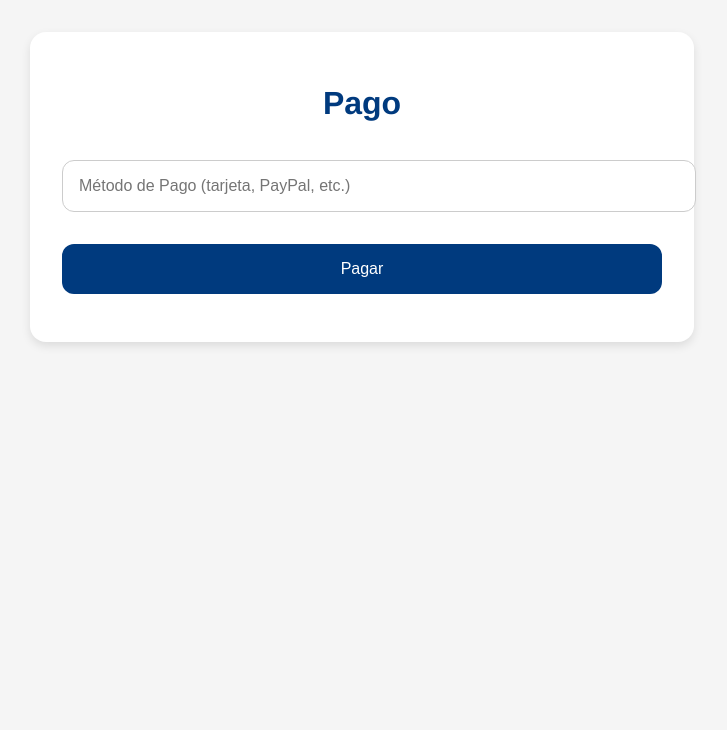
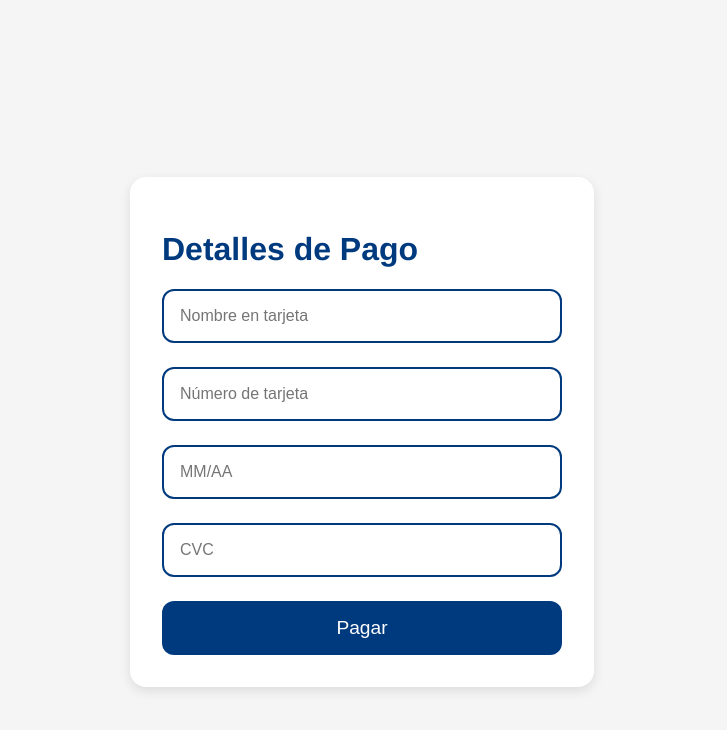
Before and after one commit to dandradeTHELOT/giftshopTHELOT, a plain HTML site: page form-pago.html in a window 1280 px wide. Shown: the whole page, without its empty margins (278-1005 px from the left). Drawn offline with Linux system fonts and the light colour scheme.

Commit message:
Update form-pago.html

```diff
--- a/form-pago.html
+++ b/form-pago.html
@@ -10,34 +10,41 @@
       background: #f5f5f5;
       margin: 0;
       padding: 2rem;
-      color: #333;
+      display: flex;
+      flex-direction: column;
+      align-items: center;
+      justify-content: center;
+      min-height: 100vh;
+      color: #003A7E;
     }
     .container {
-      max-width: 600px;
-      margin: auto;
       background: #fff;
       padding: 2rem;
       border-radius: 16px;
-      box-shadow: 0px 4px 10px rgba(0, 0, 0, 0.1);
+      box-shadow: 0px 4px 12px rgba(0, 0, 0, 0.1);
+      max-width: 400px;
+      width: 100%;
     }
-    h1 {
-      text-align: center;
-      color: #003A7E;
+    form {
+      display: flex;
+      flex-direction: column;
+      gap: 1.5rem;
     }
-    input, button {
-      width: 100%;
+    input {
       padding: 1rem;
-      margin: 1rem 0;
       font-size: 1rem;
+      border: 2px solid #003A7E;
       border-radius: 12px;
-      border: 1px solid #ccc;
     }
     button {
       background-color: #003A7E;
       color: white;
       border: none;
+      padding: 1rem;
+      font-size: 1.2rem;
+      border-radius: 12px;
       cursor: pointer;
-      transition: background 0.3s;
+      transition: background-color 0.3s;
     }
     button:hover {
       background-color: #3D93F7;
@@ -47,45 +54,22 @@
 <body>
 
 <div class="container">
-  <h1>Pago</h1>
-
-  <input type="text" id="paymentMethod" placeholder="Método de Pago (tarjeta, PayPal, etc.)" required>
-
-  <button onclick="submitOrder()">Pagar</button>
+  <h1>Detalles de Pago</h1>
+  <form id="pagoForm">
+    <input type="text" placeholder="Nombre en tarjeta" required>
+    <input type="text" placeholder="Número de tarjeta" required>
+    <input type="text" placeholder="MM/AA" required>
+    <input type="text" placeholder="CVC" required>
+    <button type="submit">Pagar</button>
+  </form>
 </div>
 
 <script>
-  function submitOrder() {
-    const data = {
-      quantity: localStorage.getItem('quantity'),
-      name: localStorage.getItem('name'),
-      phone: localStorage.getItem('phone'),
-      email: localStorage.getItem('email'),
-      loyalty: localStorage.getItem('loyalty'),
-      paymentMethod: document.getElementById('paymentMethod').value
-    };
-
-    fetch('https://hook.us2.make.com/j4shhdd1b8axa0ycwq857159hga53tla', {
-      method: 'POST',
-      headers: {
-        'Content-Type': 'application/json'
-      },
-      body: JSON.stringify(data)
-    })
-    .then(response => {
-      if (response.ok) {
-        alert('¡Orden enviada correctamente!');
-        localStorage.clear(); // limpia los datos del carrito
-        window.location.href = 'gracias.html'; // redirige a página de agradecimiento
-      } else {
-        alert('Error al enviar. Intenta de nuevo.');
-      }
-    })
-    .catch(error => {
-      console.error('Error:', error);
-      alert('Error al conectar. Intenta más tarde.');
-    });
-  }
+  const form = document.getElementById('pagoForm');
+  form.addEventListener('submit', function(e) {
+    e.preventDefault();
+    window.location.href = "gracias.html";
+  });
 </script>
 
 </body>
```
